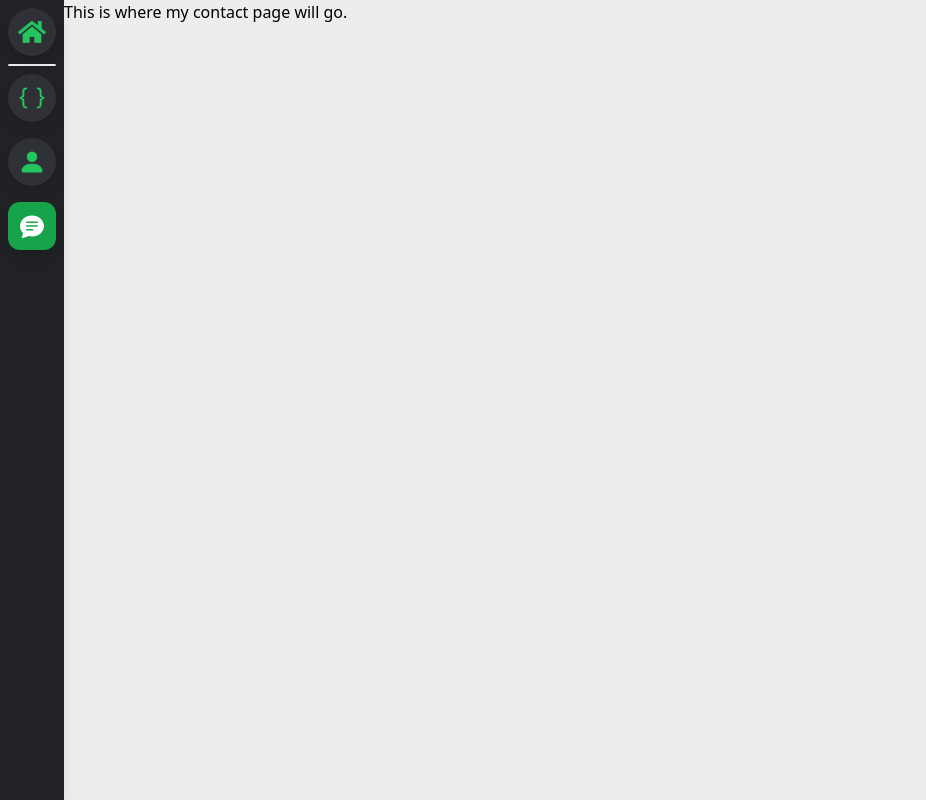
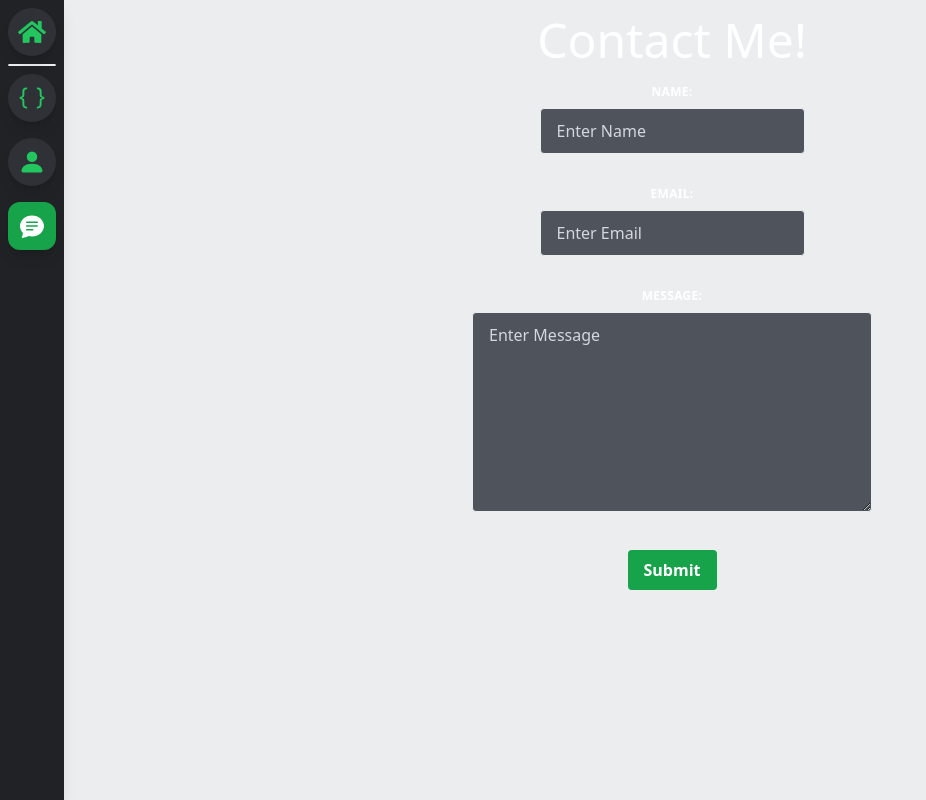
Before and after one commit to toastyman231/toastyman231.github.io, a React (Create React App) app: page / in a window 1280 px wide. Both pictures are taken after a click on the element "Contact". Shown: the whole page, without its empty margins (0-926 px from the left). Built offline with nearby package versions, Linux system fonts and the light colour scheme.

Commit message:
Added contact form

```diff
--- a/package.json
+++ b/package.json
@@ -8,6 +8,9 @@
     "@testing-library/jest-dom": "^5.16.4",
     "@testing-library/react": "^13.3.0",
     "@testing-library/user-event": "^13.5.0",
+    "cors": "^2.8.5",
+    "express": "^4.18.1",
+    "nodemailer": "^6.7.7",
     "react": "^18.2.0",
     "react-dom": "^18.2.0",
     "react-icons": "^4.4.0",
--- a/src/ContactPage.js
+++ b/src/ContactPage.js
@@ -1,9 +1,76 @@
+import React, { useState } from "react";
+
+const isMobile = window.innerWidth <= 768;
+
 const ContactPage = () => {
     return (
         <div className="content-container">
-            This is where my contact page will go.
+            <div className="text-bold text-5xl pt-4 text-white text-center">
+                Contact Me!
+            </div>
+            <ContactForm />
         </div>
     );
 };
 
+const ContactForm = () => {
+  const [status, setStatus] = useState("Submit");
+
+  const handleSubmit = async (e) => {
+    e.preventDefault();
+    setStatus("Sending...");
+    const { name, email, message } = e.target.elements;
+    let details = {
+      name: name.value,
+      email: email.value,
+      message: message.value,
+    };
+
+    let response = await fetch("http://localhost:5000/contact", {
+      method: "POST",
+      headers: {
+        "Content-Type": "application/json;charset=utf-8",
+      },
+      body: JSON.stringify(details),
+    });
+
+    setStatus("Submit");
+    let result = await response.json();
+    alert(result.status);
+  };
+
+  return (
+    <form onSubmit={handleSubmit}>
+        <div className="flex flex-col items-center">
+            <div>
+                <label className="pt-5 text-center block uppercase tracking-wide text-white text-xs font-bold mb-2" htmlFor="name">Name:</label>
+                <input className="appearance-none block w-full bg-gray-600 text-gray-700 border focus:border-red-500 rounded py-3
+                                px-4 mb-3 leading-tight focus:outline-none focus:bg-gray-500" type="text" id="name"
+                                placeholder="Enter Name" required />
+            </div>
+            <div>
+                <label className="text-center pt-5 block uppercase tracking-wide text-white text-xs font-bold mb-2" htmlFor="email">Email:</label>
+                <input className="appearance-none block w-full bg-gray-600 text-gray-700 border focus:border-red-500 rounded py-3
+                                px-4 mb-3 leading-tight focus:outline-none focus:bg-gray-500" type="email" id="email"
+                                placeholder="Enter Email" required />
+            </div>
+            <div>
+                <label className="text-center pt-5 block uppercase tracking-wide text-white text-xs font-bold mb-2" htmlFor="message">Message:</label>
+                <textarea className={ReturnMessageInputClass()} id="message"
+                                placeholder="Enter Message" required />
+            </div>
+            <div className="pt-5">
+                <button className="bg-green-600 hover:bg-green-700 text-white font-bold py-2 px-4 rounded" type="submit">{status}</button>
+            </div>
+        </div>
+    </form>
+  );
+};
+
+function ReturnMessageInputClass() {
+    let firstPart = "appearance-none message-input bg-gray-600 text-gray-700 border focus:border-red-500 rounded py-3 px-4 mb-3 leading-tight focus:outline-none focus:bg-gray-500"
+
+    return isMobile ? firstPart.concat(" w-[250px] h-[200px]") : firstPart.concat(" w-[400px] h-[200px]")
+}
+
 export default ContactPage;
--- a/src/HomePage.js
+++ b/src/HomePage.js
@@ -4,7 +4,6 @@ function HomePage() {
     const isMobile = window.innerWidth <= 768;
 
     return (
-
         isMobile ? <Mobile /> : <Desktop />
     );
 };
@@ -22,6 +21,7 @@ const Desktop = () => {
                         <div className="flex object-left pl-[200px] pr-20 pt-5">
                             <img src={jake} alt="Jake Morgenstern headshot" width={1728} height={2304} />
                         </div>
+
                         <div className="text-lg font-bold text-center pr-[200px] pt-5">
                             Hi, my name is Jake Morgenstern, and I'm a game development and computer science student at Indiana University
                             Bloomington. I primarily use the Unity game engine, but I also have experience with Unreal Engine 5. Use the
```
Also changed, not shown: src/index.css (+4 -4 lines), 1 other file (tests, documents, lock files or other folders).
